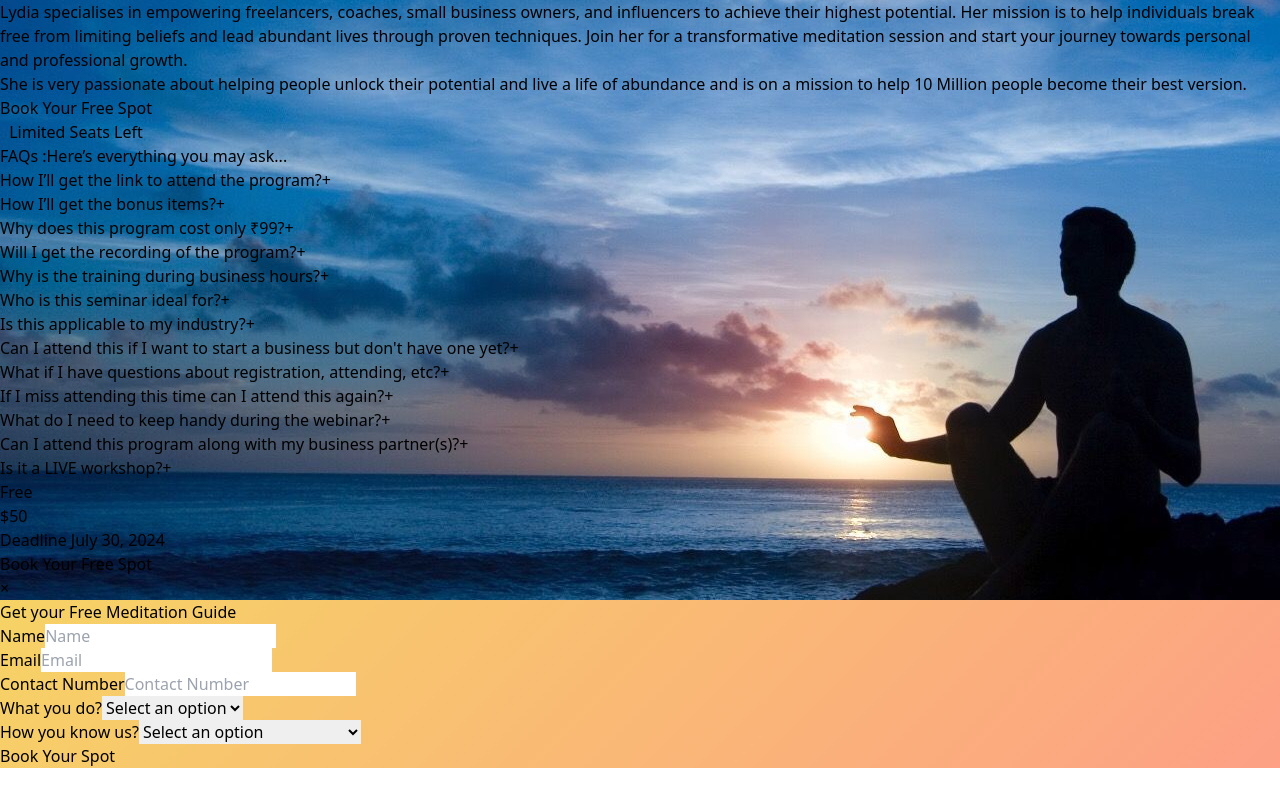
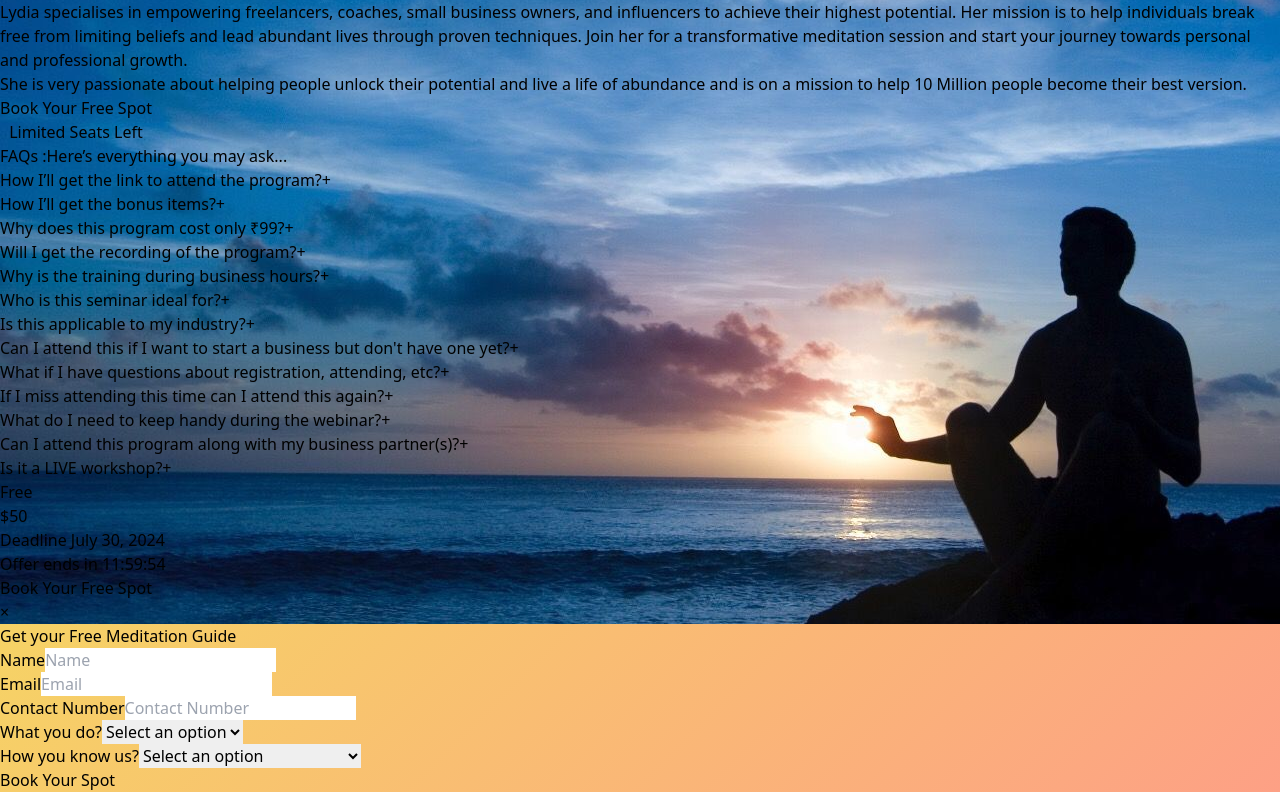
Before and after one commit to SHUBHANGNAUTIYAL1/1-Club, a React (Vite) app: page / in a window 1280 px wide. Shown: the part 6060-6852 px from the top of the page. Before the commit the page ends 6828 px from the top, so only its background shows below. Built offline with nearby package versions, Linux system fonts and the light colour scheme.

Commit message:
Update Footer.jsx

```diff
--- a/src/Components/Footer.jsx
+++ b/src/Components/Footer.jsx
@@ -1,6 +1,25 @@
-import React from "react";
+import React, { useState, useEffect } from "react";
 
 const Footer = ({ onClick }) => {
+  const [timeLeft, setTimeLeft] = useState(12 * 60 * 60); // 12 hours in seconds
+
+  useEffect(() => {
+    const interval = setInterval(() => {
+      setTimeLeft((prevTime) => (prevTime > 0 ? prevTime - 1 : 0));
+    }, 1000);
+
+    return () => clearInterval(interval);
+  }, []);
+
+  const formatTime = (seconds) => {
+    const hours = Math.floor(seconds / 3600);
+    const minutes = Math.floor((seconds % 3600) / 60);
+    const secs = seconds % 60;
+    return `${hours.toString().padStart(2, "0")}:${minutes
+      .toString()
+      .padStart(2, "0")}:${secs.toString().padStart(2, "0")}`;
+  };
+
   return (
     <footer className="fixed bottom-0 left-0 w-full shadow-md py-4 bg-[#cbf7ec]">
       <div className="container mx-auto px-4 flex justify-between items-center">
@@ -13,6 +32,10 @@ const Footer = ({ onClick }) => {
           </div>
           <p className="text-[14px] md:text-[16px] text-gray-600">
             Deadline <span className="font-bold">July 30, 2024</span>
+          </p>
+          <p className="text-[14px] md:text-[16px] text-gray-600">
+            Offer ends in{" "}
+            <span className="font-bold">{formatTime(timeLeft)}</span>
           </p>
         </div>
         <button
```
